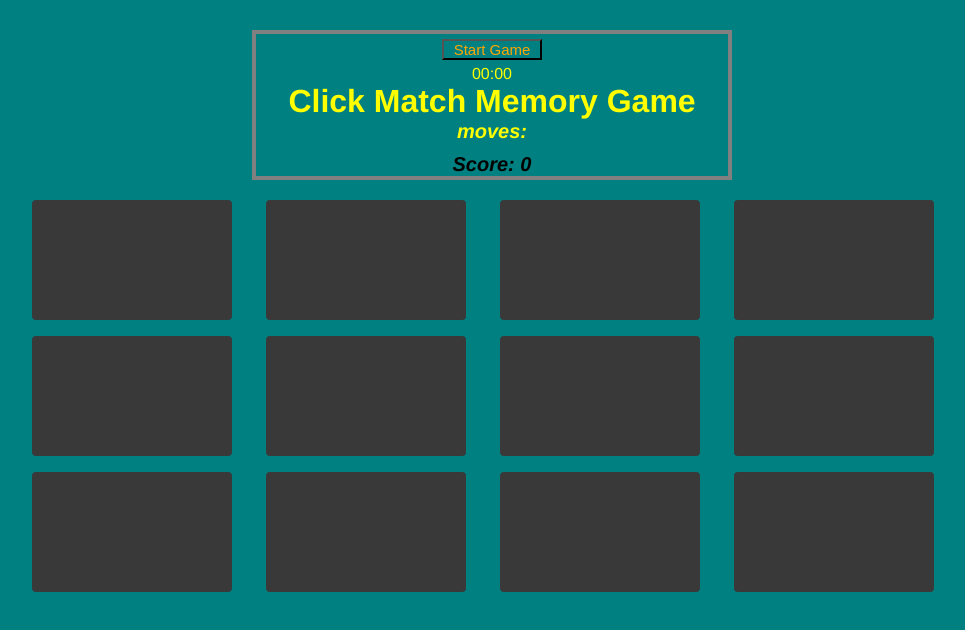
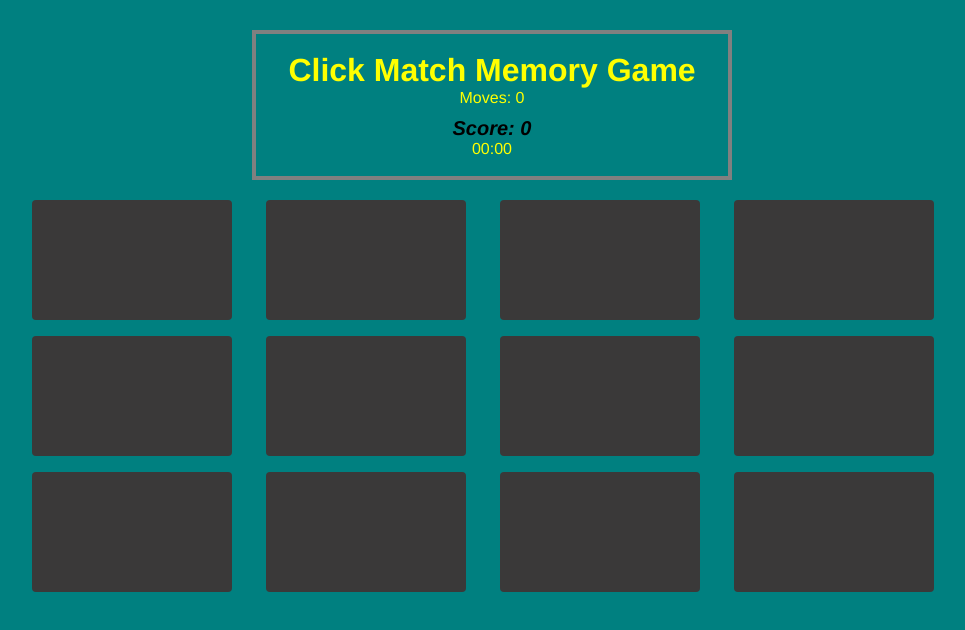
Before and after one commit to KIPROTYCH/IPWK3, a plain HTML site: page index.html in a window 1280 px wide. Shown: the whole page, without its empty margins (148-1113 px from the left). Drawn offline with Linux system fonts and the light colour scheme.

Commit message:
I added a Moves division

```diff
--- a/index.html
+++ b/index.html
@@ -11,14 +11,12 @@
     <script defer src="script.js"></script>
 
         <div class="heading">
-            <button id="startButton">Start Game</button>
-            <div id="timer">00:00</div>
             <div id="gameBoard">
         </div>
         <h1>Click Match Memory Game</h1>
-        <p>moves: <span></span></p>
-
+        <div class="moves">Moves: <span>0</span></div>
         <div class="score">Score: <span>0</span></div>
+        <div id="timer">00:00</div>
     </div>
 
     <div class="container">
```
